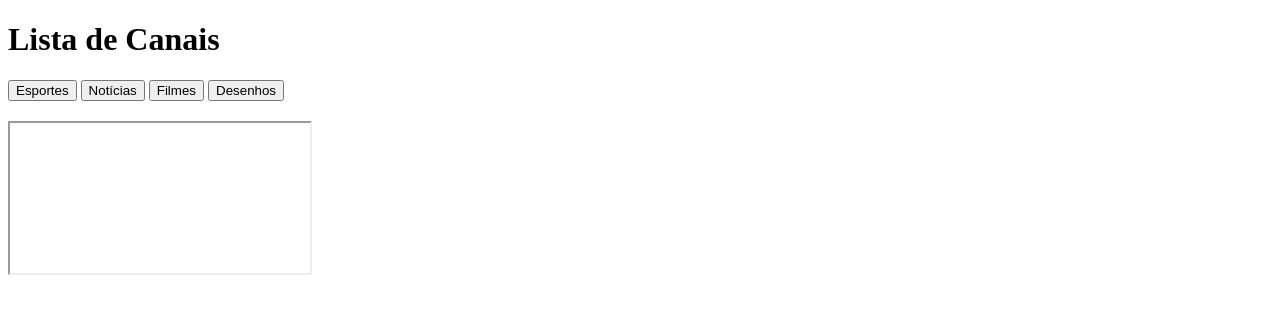
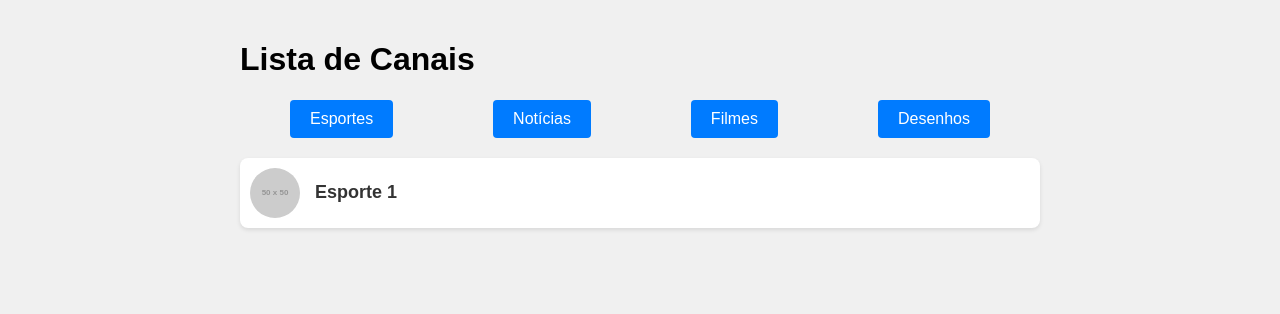
Before and after one commit to KelvineSilva/Canais-de-Tv-Online, a plain HTML site: page canais.html in a window 1280 px wide. Both pictures are taken after a click on the button "Esportes". Drawn offline with Linux system fonts and the light colour scheme; no server answers; placeholder pictures from the web are drawn by us.

Commit message:
Update canais.html

```diff
--- a/canais.html
+++ b/canais.html
@@ -5,7 +5,90 @@
   <meta name="viewport" content="width=device-width, initial-scale=1.0">
   <title>Lista de Canais</title>
   <style>
-    /* Estilos omitidos para brevidade */
+    body {
+      font-family: Arial, sans-serif;
+      background-color: #f0f0f0;
+      margin: 0;
+      padding: 0;
+    }
+
+    .container {
+      width: 100%;
+      max-width: 800px;
+      margin: 0 auto;
+      padding: 20px;
+    }
+
+    .category-list {
+      display: flex;
+      justify-content: space-around;
+      margin-bottom: 20px;
+    }
+
+    .category-list button {
+      background-color: #007bff;
+      color: #fff;
+      border: none;
+      border-radius: 4px;
+      padding: 10px 20px;
+      cursor: pointer;
+      font-size: 16px;
+    }
+
+    .category-list button:hover {
+      background-color: #0056b3;
+    }
+
+    .channel-list {
+      list-style: none;
+      padding: 0;
+      display: none;
+    }
+
+    .channel-list.active {
+      display: block;
+    }
+
+    .channel-item {
+      display: flex;
+      align-items: center;
+      background-color: #fff;
+      margin-bottom: 10px;
+      padding: 10px;
+      border-radius: 8px;
+      box-shadow: 0 2px 4px rgba(0, 0, 0, 0.1);
+      cursor: pointer;
+    }
+
+    .channel-item img {
+      border-radius: 50%;
+      width: 50px;
+      height: 50px;
+      margin-right: 15px;
+    }
+
+    .channel-item h3 {
+      margin: 0;
+      font-size: 18px;
+      color: #333;
+    }
+
+    #player {
+      display: none;
+      margin-top: 20px;
+    }
+
+    #player iframe {
+      width: 100%;
+      height: 400px;
+      border: none;
+      border-radius: 8px;
+      box-shadow: 0 2px 4px rgba(0, 0, 0, 0.1);
+    }
+
+    .hidden {
+      display: none;
+    }
   </style>
 </head>
 <body>
@@ -18,7 +101,41 @@
       <button onclick="showCategory('desenhos')">Desenhos</button>
     </div>
 
-    <!-- Lista de canais omitida para brevidade -->
+    <ul id="esportes" class="channel-list">
+      <li class="channel-item" onclick="loadPlayer('Esporte 1', 'https://www.youtube.com/embed/VIDEO_ID')">
+        <img src="https://via.placeholder.com/50" alt="Esporte 1">
+        <h3>Esporte 1</h3>
+      </li>
+      <!-- ... outros itens ... -->
+    </ul>
+
+    <ul id="noticias" class="channel-list">
+      <li class="channel-item" onclick="loadPlayer('SBT', 'https://www.youtube.com/embed/HVK7n16Ce7U')">
+        <img src="https://e7.pngegg.com/pngimages/488/83/png-clipart-brazil-sistema-brasileiro-de-televisao-music-television-network-sbt-rs-subscribe-television-text-thumbnail.png" alt="SBT">
+        <h3>SBT</h3>
+      </li>
+      <li class="channel-item" onclick="loadPlayer('Record', 'https://デ-ン-ッ-ク-ス-ン-デ-ド-ル-ボ-ラ-ルグレフト-ブムフクトプドラア.ジ-1l1-グ.ッ-22-ク-11-ス-33-ル-99-プ-75-ゾ--エ--ブ--ス-ッ.ク.ス.ズ.ク.ジ.シグナルパブリコ-公共の標識-バレウドットグウクトットズヒ.セール/player3/ch.php?canal=record')">
+        <img src="https://upload.wikimedia.org/wikipedia/pt/1/10/Logotipo_da_Record.png" alt="RECORD">
+        <h3>Record</h3>
+      </li>
+      <!-- ... outros itens ... -->
+    </ul>
+
+    <ul id="filmes" class="channel-list">
+      <li class="channel-item" onclick="loadPlayer('Filme 1', 'https://player.vimeo.com/video/VIDEO_ID')">
+        <img src="https://via.placeholder.com/50" alt="Filme 1">
+        <h3>Filme 1</h3>
+      </li>
+      <!-- ... outros itens ... -->
+    </ul>
+
+    <ul id="desenhos" class="channel-list">
+      <li class="channel-item" onclick="loadPlayer('Desenho 1', 'https://player.twitch.tv/?channel=CHANNEL_NAME')">
+        <img src="https://via.placeholder.com/50" alt="Desenho 1">
+        <h3>Desenho 1</h3>
+      </li>
+      <!-- ... outros itens ... -->
+    </ul>
 
     <div id="player">
       <h2 id="player-title"></h2>
@@ -26,7 +143,7 @@
     </div>
   </div>
 
-  <!-- Importação do Firebase SDK -->
+  <!-- Firebase SDK -->
   <script type="module">
     import { initializeApp } from "https://www.gstatic.com/firebasejs/9.4.0/firebase-app.js";
     import { getAuth, onAuthStateChanged } from "https://www.gstatic.com/firebasejs/9.4.0/firebase-auth.js";
@@ -51,6 +168,7 @@
       if (user) {
         // Usuário está autenticado, pode acessar a página
         console.log("Usuário autenticado:", user.uid);
+        document.body.classList.remove('hidden'); // Mostrar conteúdo da página
       } else {
         // Usuário não está autenticado, redirecionar para página de login
         console.log("Usuário não autenticado.");
```
